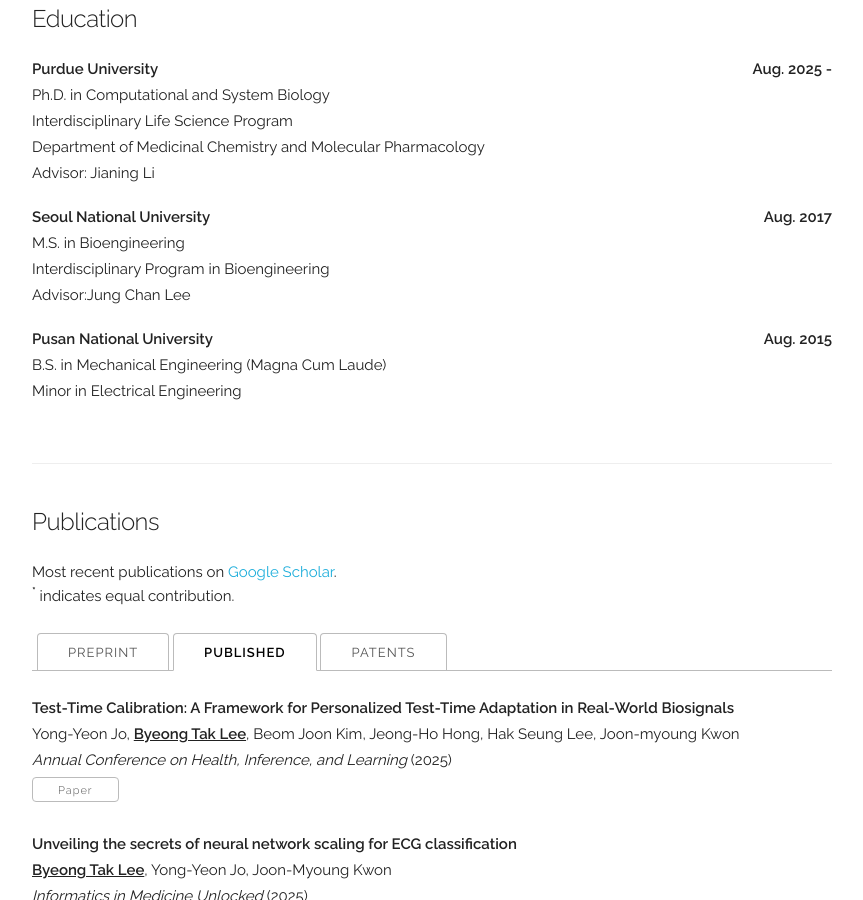
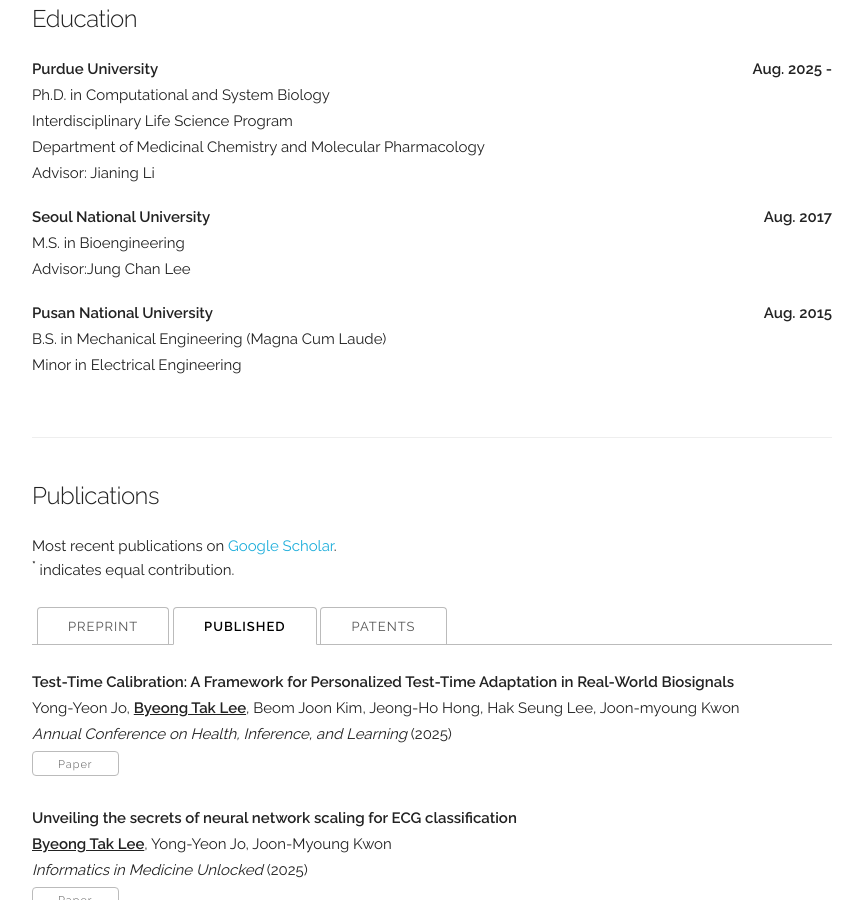
Before and after one commit to byeongtak/byeongtak.github.io, a Jekyll site: the page built from index.html, in a window 1280 px wide and 900 px high, scrolled down 1213 px. Shown: the whole window, without its empty margins (208-1071 px from the left). Built offline with Jekyll 4.4.1, drawn with Linux system fonts in a browser that asks for light colours.

Commit message:
Update index.html

```diff
--- a/index.html
+++ b/index.html
@@ -26,15 +26,6 @@ layout: default
 	(2) Machine Learning: Generative Model, Domain Generalization, Large Language Model, Automated Machine Learning
 
 </div>
-
-
-<!-- ========== Research Interest ========== -->
-<!-- <div class="docs-section" id="interest">
-  <h5>Research Interest</h5>
-	Biology & Medicine: Drug Discovery, Protein, Multi-modality Biomedical Data (Transcriptomics, Signal, Image, and Electronic hospital records)  <br>
-	Machine Learning: Automated Machine learning, Domain Generalization, Generative Machine Learning, Large Language Model
-
-</div> -->
 
 
 <!-- ========== Recent Projects ========== -->
@@ -99,7 +90,6 @@ layout: default
         <div class="paper">
           <p class="title"><b>Seoul National University<b style="float:right;">Aug. 2017</b></b></p>
           <p>M.S. in Bioengineering</p>
-		  <p>Interdisciplinary Program in Bioengineering</p>
 		  <p>Advisor:Jung Chan Lee</p>
           <p></p>
         </div>
```
